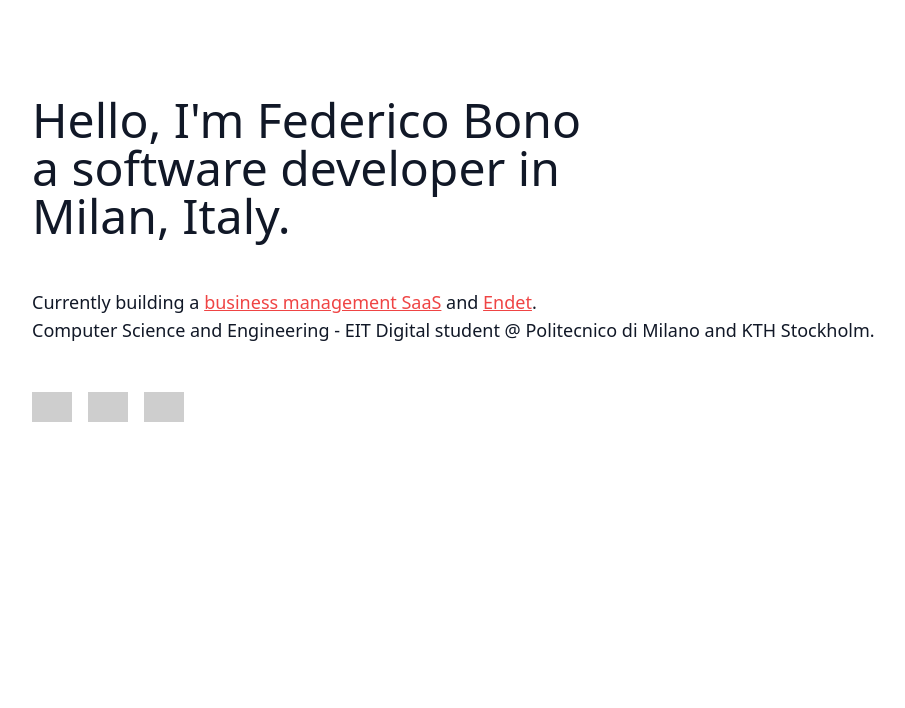
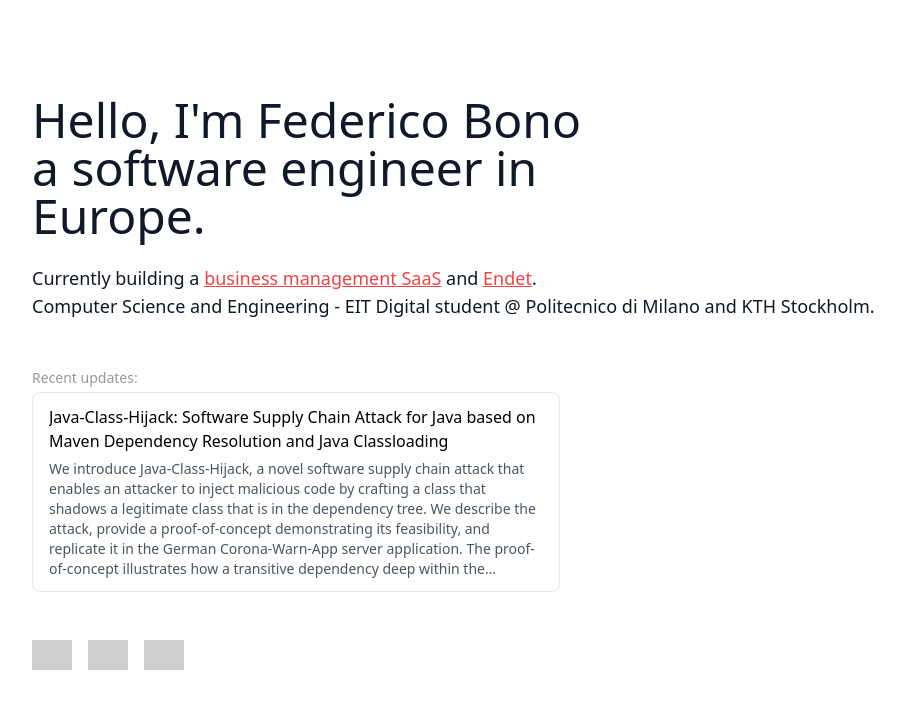
Before and after one commit to FredBonux/FredBonux.github.io, a plain HTML site: page index.html in a window 1280 px wide. Shown: the whole page, without its empty margins (64-969 px from the left). Drawn offline with nearby package versions, Linux system fonts and the light colour scheme; grey boxes are pictures that could not be loaded.

Commit message:
Add paper

```diff
--- a/index.html
+++ b/index.html
@@ -7,24 +7,33 @@
 	<meta http-equiv="Content-Type" content="text/html; charset=UTF-8" />
 	<title>Federico Bono</title>
 
-	<link href="https://unpkg.com/tailwindcss@^2/dist/tailwind.min.css" rel="stylesheet">
-
+	<script src="https://cdn.tailwindcss.com"></script>
 </head>
 
 <body>
 
-	<div class="w-screen py-14 px-10 lg:p-24">
+	<div class="w-screen py-14 px-8 lg:p-24">
 		<h1 class='font-medium text-4xl lg:text-5xl text-gray-900 lg:max-w-xl'>
 			Hello, I'm Federico Bono<br class="hidden md:block"/>
-			a software developer in Milan, Italy.
+			a software engineer in Europe.
 		</h1>
-		<h2 class="font-light text-lg text-gray-900 mt-12">
+		<h2 class="font-light text-lg text-gray-900 mt-6">
 			Currently building a <a href='https://www.quattroapp.cloud' class="font-medium text-red-500 hover:text-red-600 underline">business management SaaS</a> and
 			<a href='https://app-endet.federicobono.me' class="font-medium text-red-500 hover:text-red-600 underline">Endet</a>.
 		</h2>
 		<h2 class="font-light text-lg text-gray-900">
 			Computer Science and Engineering - EIT Digital student @ Politecnico di Milano and KTH Stockholm.
 		</h2>
+		<div class="mt-6 lg:mt-12">
+			<h2 class="font-light opacity-40 text-sm">Recent updates:</h2>
+			<div class="grid grid-cols-12 gap-8 mt-1">
+				<a href="https://arxiv.org/abs/2407.18760" class="col-span-12 lg:col-span-6 border px-3 py-2 lg:px-4 lg:py-3 rounded-lg hover:border-red-600 hover:bg-red-50">
+					<span class="font-medium line-clamp-2">Java-Class-Hijack: Software Supply Chain Attack for Java based
+						on Maven Dependency Resolution and Java Classloading</span>
+					<p class="line-clamp-6 mt-1.5 text-sm text-gray-600 font-light">We introduce Java-Class-Hijack, a novel software supply chain attack that enables an attacker to inject malicious code by crafting a class that shadows a legitimate class that is in the dependency tree. We describe the attack, provide a proof-of-concept demonstrating its feasibility, and replicate it in the German Corona-Warn-App server application. The proof-of-concept illustrates how a transitive dependency deep within the dependency tree can hijack a class from a direct dependency and entirely alter its behavior, posing a significant security risk to Java applications. The replication on the Corona-Warn-App demonstrates how compromising a small JSON validation library could result in a complete database takeover.</p>
+				</a>
+			</div>
+		</div>
 		<div class="mt-12 flex items-center text-white space-x-4">
 			<a target="_blank" href="https://github.com/FredBonux" class="opacity-50 hover:opacity-100">
 				<img src="https://img.icons8.com/ios-glyphs/80/000000/github.png" class="w-10"/>
```
